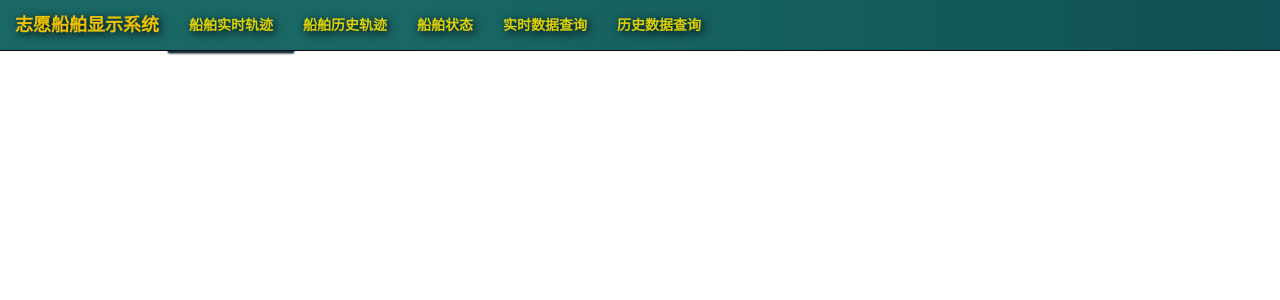
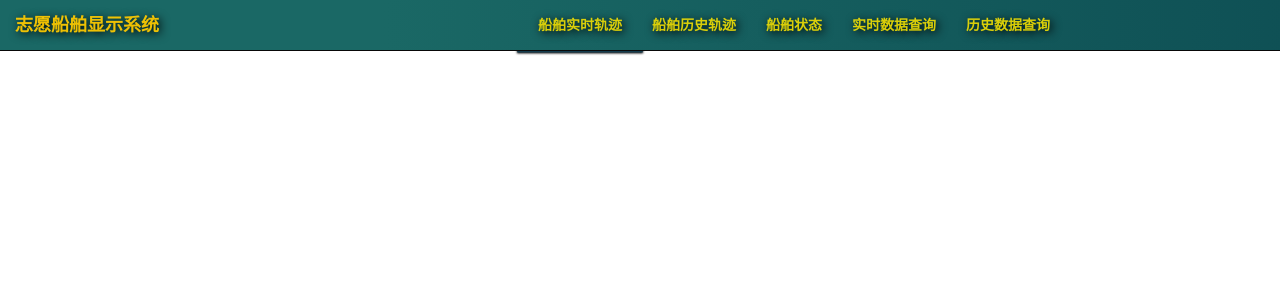
Before and after one commit to evaseemefly/BBXSystem, a Vue app in the folder webclient/: page / in a window 1280 px wide. Shown: the top 300 px of the page. Built offline with nearby package versions, Linux system fonts and the light colour scheme; some icons are missing; what iview would draw is missing.

Commit message:
1-顶部导航栏居右

```diff
--- a/webclient/src/views/head/top_main_menu.vue
+++ b/webclient/src/views/head/top_main_menu.vue
@@ -99,4 +99,8 @@ export default {
   transform: scale(1.1);
   box-shadow: 0px 1px 2px black;
 }
+.navbar-nav {
+  float: right;
+  margin-right: 200px;
+}
 </style>
```
